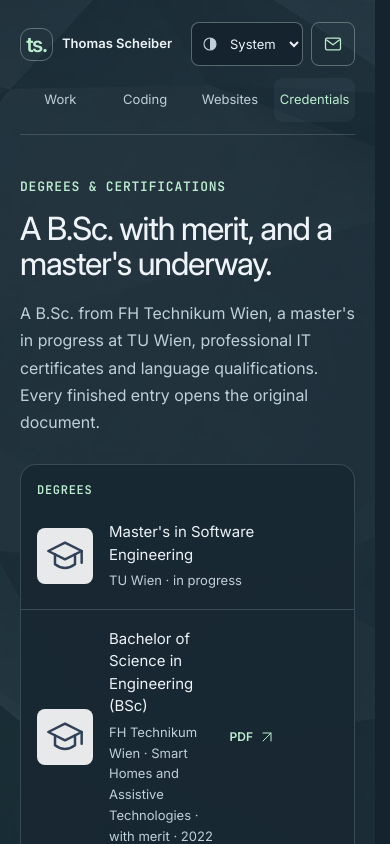
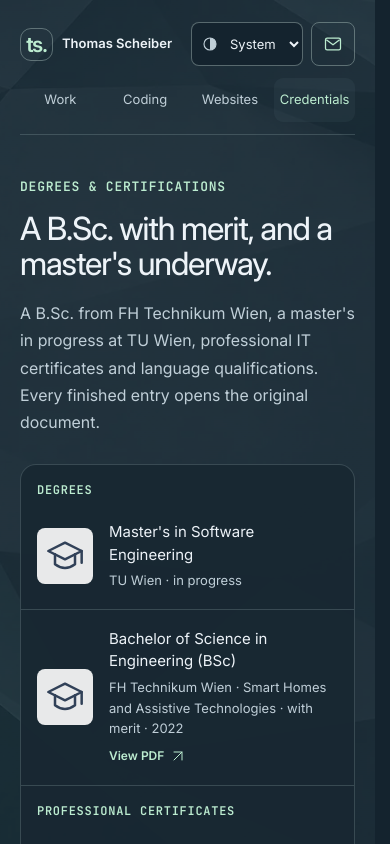
Before and after one commit to t-scheiber/homepage, a Next.js app: page /certifications in a window 390 px wide. Shown: the top 844 px of the page. Built offline with nearby package versions, Linux system fonts and the light colour scheme; no server answers.

Commit message:
fix: keep credential document cues below mobile copy

```diff
--- a/components/CertificatesList.tsx
+++ b/components/CertificatesList.tsx
@@ -198,9 +198,9 @@ function CertificatesList() {
                       <span className="credential-details">
                         {details || organization}
                       </span>
-                    </span>
-                    <span className="credential-document" aria-hidden="true">
-                      PDF <ArrowIcon external />
+                      <span className="credential-document" aria-hidden="true">
+                        View PDF <ArrowIcon external />
+                      </span>
                     </span>
                   </a>
                 </li>
--- a/styles/portfolio.css
+++ b/styles/portfolio.css
@@ -1186,7 +1186,7 @@ a.collection-row:hover,
   flex: none;
   align-items: center;
   gap: 6px;
-  margin-left: 12px;
+  margin-top: 8px;
   color: var(--accent);
   font-size: 12px;
   font-weight: 600;
```
